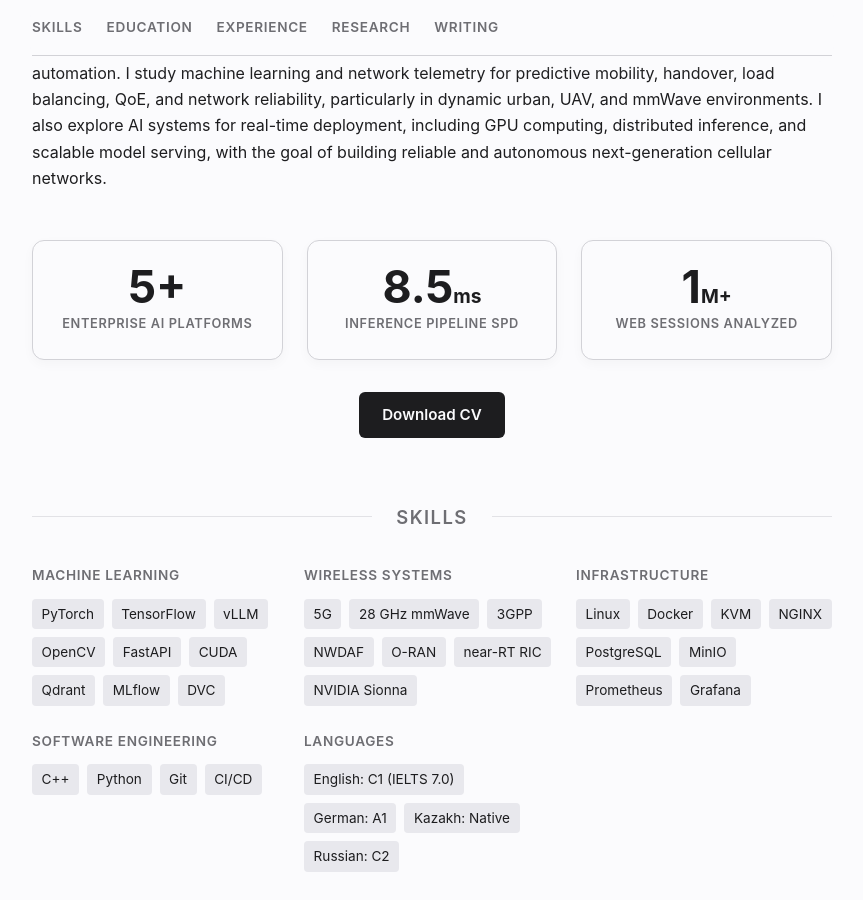
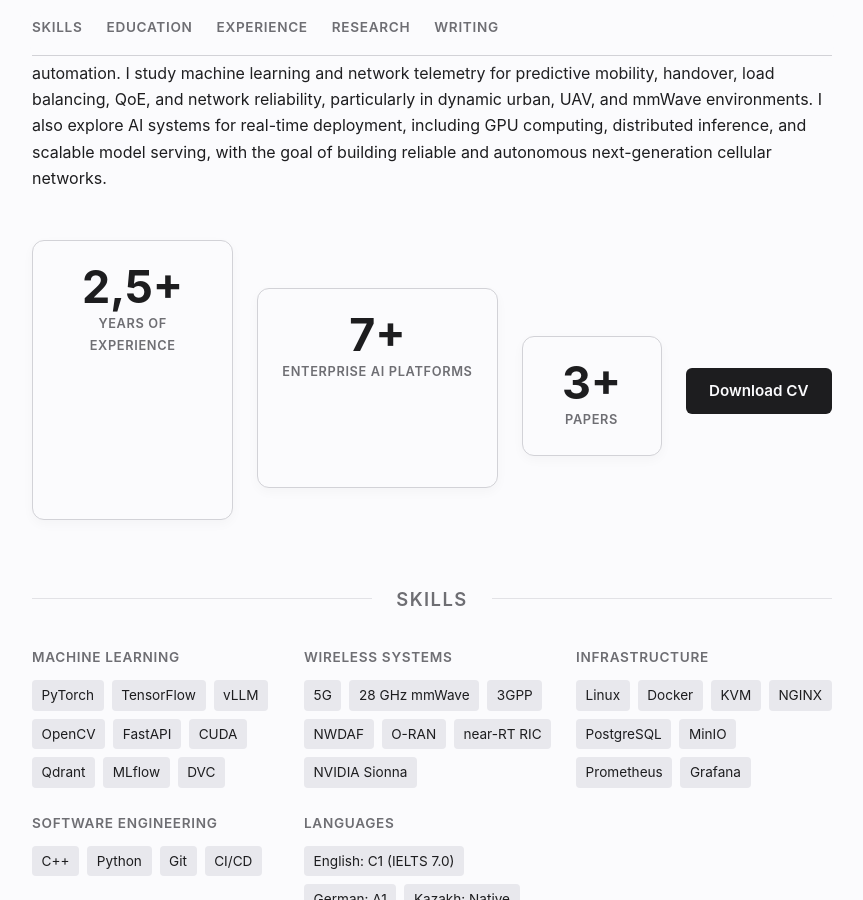
Before and after one commit to almansur04/almansur04.github.io, a Jekyll site: the page built from index.html, in a window 1280 px wide and 900 px high, scrolled down 435 px. Shown: the whole window, without its empty margins (208-1071 px from the left). Built offline with Jekyll 4.4.1, drawn with Linux system fonts in a browser that asks for light colours.

Commit message:
Update statistics in header.html

```diff
--- a/_includes/header.html
+++ b/_includes/header.html
@@ -59,24 +59,21 @@
 
     <div class="stats-container">
         <div class="stat-box">
-            <div class="stat-number">5+</div>
-            <div class="stat-label">Enterprise AI Platforms</div>
+            <div class="stat-number">2,5+</div>
+            <div class="stat-label">YEARS OF EXPERIENCE</div>
         </div>
 
+        <div class="stats-container">
         <div class="stat-box">
-            <div class="stat-number">
-                8.5<span style="font-size: 1.2rem;">ms</span>
-            </div>
-            <div class="stat-label">Inference Pipeline Spd</div>
+            <div class="stat-number">7+</div>
+            <div class="stat-label">ENTERPRISE AI PLATFORMS</div>
         </div>
 
+        <div class="stats-container">
         <div class="stat-box">
-            <div class="stat-number">
-                1<span style="font-size: 1.2rem;">M+</span>
-            </div>
-            <div class="stat-label">Web Sessions Analyzed</div>
+            <div class="stat-number">3+</div>
+            <div class="stat-label">PAPERS</div>
         </div>
-    </div>
 
     <div class="header-cta">
         <a href="cv.pdf" class="btn">Download CV</a>
```
